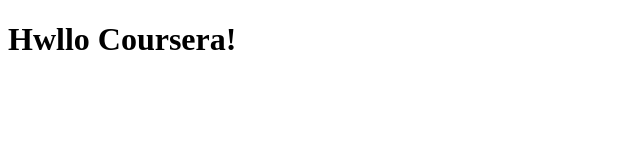
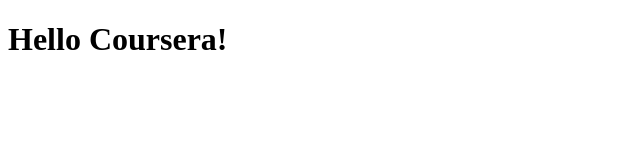
Before and after one commit to okaruk/cuddly-sniffle, a plain HTML site: page index.html in a window 1280 px wide. Shown: the whole page, without its empty margins (0-640 px from the left). Drawn offline with Linux system fonts and the light colour scheme.

Commit message:
fixed typo

```diff
--- a/index.html
+++ b/index.html
@@ -4,6 +4,6 @@
 	<title>Hello Coursera!</title>
 </head>
 <body>
-	<h1>Hwllo Coursera!</h1>
+	<h1>Hello Coursera!</h1>
 </body>
 </html>
```
